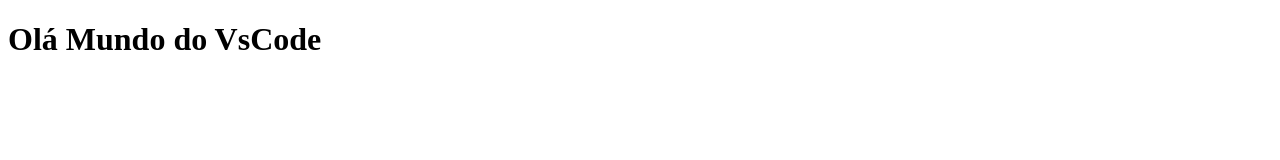
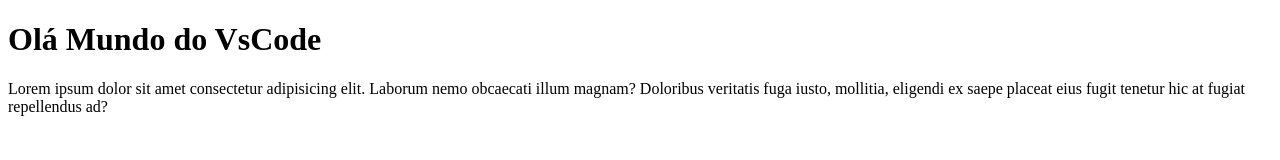
Before and after one commit to luiz-eduardo-collab/teste-vscode, a plain HTML site: page index.html in a window 1280 px wide. Drawn offline with Linux system fonts and the light colour scheme.

Commit message:
add lorem

```diff
--- a/index.html
+++ b/index.html
@@ -7,5 +7,11 @@
 </head>
 <body>
     <h1>Olá Mundo do VsCode</h1>
+    <p>Lorem ipsum dolor sit amet consectetur
+       adipisicing elit. Laborum nemo obcaecati illum magnam?
+       Doloribus veritatis fuga iusto, mollitia, eligendi ex saepe
+       placeat eius fugit tenetur hic at fugiat repellendus ad?</p>
+
+    </p>
 </body>
 </html>
```
